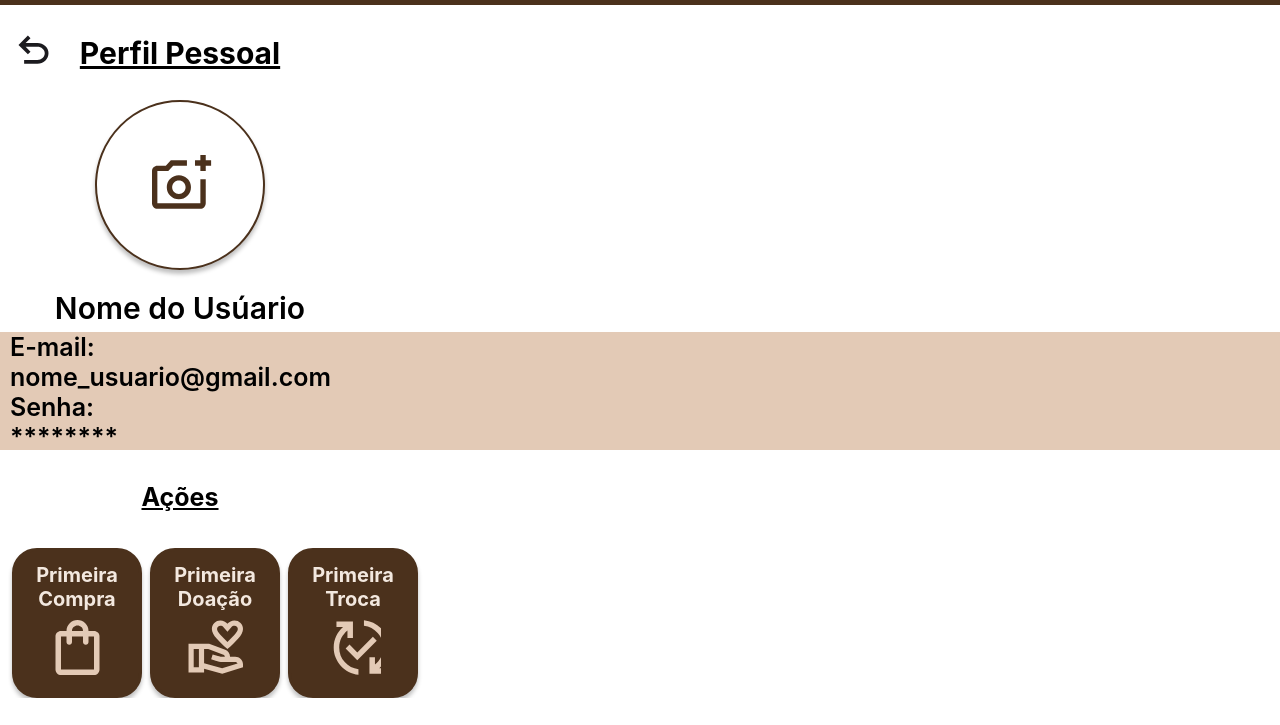
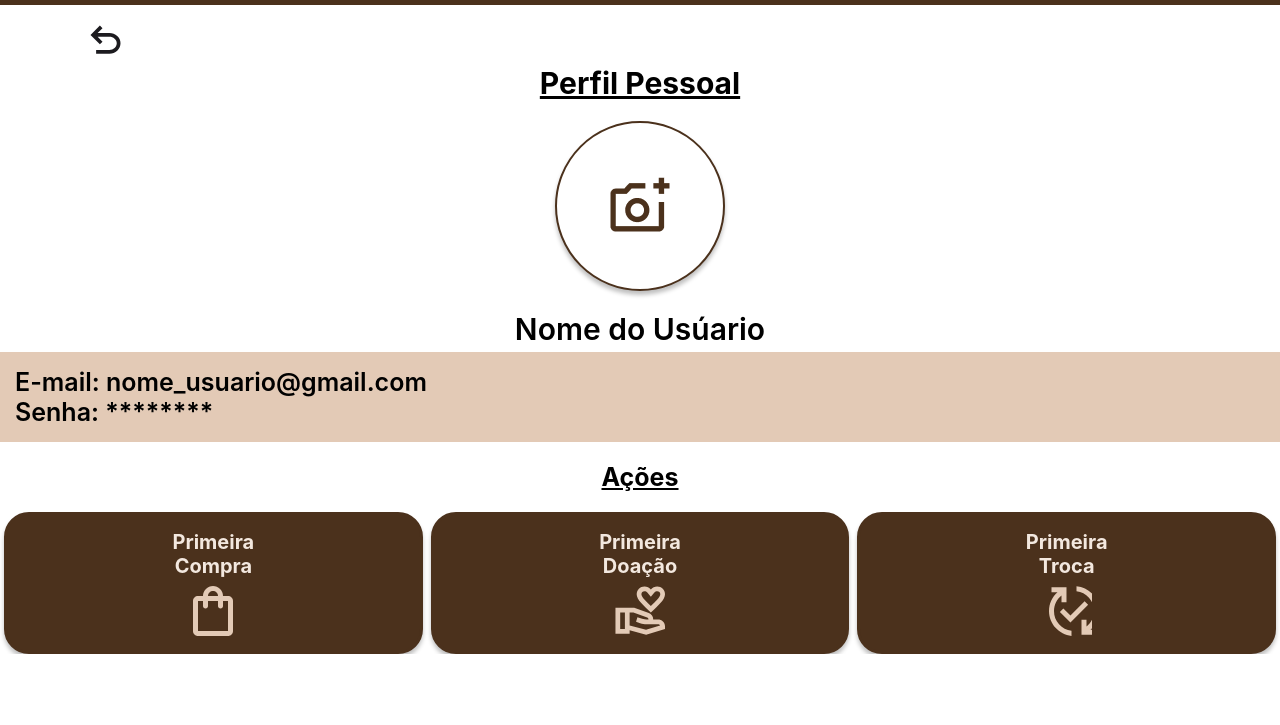
Before and after one commit to debora28122002/Sebook-Livros-Usados, a plain HTML site: page PerfilPessoal.html in a window 1280 px wide. Shown: the part 75-800 px from the top of the page. Drawn offline with Linux system fonts and the light colour scheme.

Commit message:
mais alterações

```diff
--- a/PerfilPessoal.html
+++ b/PerfilPessoal.html
@@ -28,6 +28,7 @@
             </div>
         </a>
     </header>
+    <main>
         <a href="IntroduçãoUser.html">
             <div id="touchVoltar">
                 <svg id="voltar" width="31" height="29" viewBox="0 0 31 29" fill="none" xmlns="http://www.w3.org/2000/svg">
@@ -37,22 +38,20 @@
                 </svg>
             </div>
         </a>
-    <div id="titulo">Perfil Pessoal</div>
+        <div class="position">
+            <div id="titulo">Perfil Pessoal</div><br>
             <div id="bordex">
-        <svg id="camera" width="60" height="54" viewBox="0 0 60 54" fill="none" xmlns="http://www.w3.org/2000/svg">
-            <path
-                d="M48.3673 16.1224V10.7483H42.9932V5.37415H48.3673V0H53.7415V5.37415H59.1156V10.7483H53.7415V16.1224H48.3673ZM5.37415 53.7415C3.89626 53.7415 2.63109 53.2153 1.57866 52.1628C0.526219 51.1104 0 49.8452 0 48.3673V16.1224C0 14.6446 0.526219 13.3794 1.57866 12.327C2.63109 11.2745 3.89626 10.7483 5.37415 10.7483H13.8384L18.8095 5.37415H34.932V10.7483H21.1607L16.2568 16.1224H5.37415V48.3673H48.3673V24.1837H53.7415V48.3673C53.7415 49.8452 53.2153 51.1104 52.1628 52.1628C51.1104 53.2153 49.8452 53.7415 48.3673 53.7415H5.37415ZM26.8707 44.3367C30.2296 44.3367 33.0846 43.1611 35.4358 40.8099C37.787 38.4588 38.9626 35.6037 38.9626 32.2449C38.9626 28.8861 37.787 26.031 35.4358 23.6798C33.0846 21.3287 30.2296 20.1531 26.8707 20.1531C23.5119 20.1531 20.6569 21.3287 18.3057 23.6798C15.9545 26.031 14.7789 28.8861 14.7789 32.2449C14.7789 35.6037 15.9545 38.4588 18.3057 40.8099C20.6569 43.1611 23.5119 44.3367 26.8707 44.3367ZM26.8707 38.9626C24.9898 38.9626 23.3999 38.3132 22.1012 37.0145C20.8024 35.7157 20.1531 34.1258 20.1531 32.2449C20.1531 30.3639 20.8024 28.7741 22.1012 27.4753C23.3999 26.1766 24.9898 25.5272 26.8707 25.5272C28.7517 25.5272 30.3416 26.1766 31.6403 27.4753C32.9391 28.7741 33.5884 30.3639 33.5884 32.2449C33.5884 34.1258 32.9391 35.7157 31.6403 37.0145C30.3416 38.3132 28.7517 38.9626 26.8707 38.9626Z"
-                fill="#4B311C" />
-        </svg>
-    </div>
+                <label for="file-input">
+                    <img src="img/camera.png" alt="Imagem para upload" id="camera">
+                </label>
+                <input id="file-input" type="file" accept="image/*" hidden>
+            </div><br>
             <div id="userName">Nome do Usúario</div>
             <a href="EditarPerfilUser.html">
                 <div id="fundo">
                     <div id="dados">
-                E-mail:<br>
-                nome_usuario@gmail.com<br>
-                Senha:<br>
-                ********
+                        E-mail: nome_usuario@gmail.com<br>
+                        Senha: ********
                     </div>
                 </div>
             </a>
@@ -101,6 +100,23 @@
                     </div>
                 </div>
             </div>
+        </div><br>
+    </main>
+    <script>
+        const imageInput = document.getElementById('file-input');
+        const myImage = document.getElementById('camera');
+        imageInput.addEventListener('change', function() {
+        const selectedImage = imageInput.files[0];
+        if (selectedImage) {
+            const reader = new FileReader();
+            reader.onload = function(event) {
+                myImage.src = event.target.result;
+                myImage.style.borderRadius = '100%'
+            };
+            reader.readAsDataURL(selectedImage);
+        }
+        });
+    </script>
 </body>
 
 </html>
--- a/css/PerfilPessoal.css
+++ b/css/PerfilPessoal.css
@@ -1,147 +1,128 @@
 body {
-    width: 100%;
-    height: 100%;
+    font-family: 'Inter';
+    font-style: normal;
 }
 
-#touchVoltar {
-    position: absolute;
+#touchVolta {
     width: 45px;
     height: 45px;
+    position: absolute;
     left: 15px;
-    top: 107px;
 }
-
 #voltar{
     position: absolute;
     left: 7%;
-    top: 6%;
+    top: 20px;
+}
+.position{
+    margin-top: 60px;
+}
+main{
+    position: absolute;
+    width: 100%;
+    height: 60%;
+    top: 10%;
+    right: 0%;
+    left: 0%;
 }
 #titulo{
-    position: absolute;
-width: 206px;
-height: 46px;
-left: 77px;
-top: 110px;
-font-family: 'Inter';
-font-style: normal;
     font-weight: 700;
     font-size: 30px;
     line-height: 36px;
-text-align: center;
     text-decoration-line: underline;
     color: #000000;
+    text-align: center;
 }
 #bordex{
     box-sizing: border-box;
     border-radius: 100%;
-position: absolute;
     width: 170px;
     height: 170px;
-left: 95px;
-top: 175px;
     background: #FFFFFF;
     border: 2px solid #4B311C;
     box-shadow: 0px 4px 4px rgba(0, 0, 0, 0.25);
+    display: flex;
+    align-items: center;
+    justify-content: center;
+    margin: 0 auto;
 }
 #camera{
-    position: absolute;
-    top: 53px;
-    left: 55px;
+    max-width: 160px;
+    max-height: 160px;
 }
 #userName{
-    position: absolute;
-width: 256px;
-height: 38px;
-left: 52px;
-top: 365px;
-font-family: 'Inter';
-font-style: normal;
     font-weight: 600;
     font-size: 30px;
     line-height: 36px;
+    color: #000000;
     text-align: center;
-
-color: #000000;
+    margin-bottom: 5px;
 }
 #fundo{
-    position: absolute;
     width: 100%;
-height: 118px;
-left: 0px;
-top: 407px;
     background: #E3CAB6;
 }
 #dados{
-    position: absolute;
-width: 273px;
-height: 102px;
-left: 10px;
-top: 0px;
-font-family: 'Inter';
-font-style: normal;
     font-weight: 600;
     font-size: 25px;
     line-height: 30px;
     color: #000000;
+    padding: 15px;
 }
 #act{
-    position: absolute;
-width: 80px;
-height: 34px;
-left: 140px;
-top: 557px;
-font-family: 'Inter';
-font-style: normal;
     font-weight: 700;
     font-size: 25px;
     line-height: 30px;
-text-align: center;
     text-decoration-line: underline;
     color: #000000;
+    text-align: center;
+    padding-top: 20px;
+    padding-bottom: 20px;
 }
 .box{
+    text-align: center;
     margin-left: 4px;
     margin-right: 4px;
+    width: 33%;
+    height: auto;
 }
 .minibox{
     display: flex;
     flex-direction: column;
     box-sizing: border-box;
-position: relative;
-width: 130px;
-height: 150px;
     background: #4B311C;
     border: 3px solid #4B311C;
     box-shadow: 0px 4px 4px rgba(0, 0, 0, 0.25);
     border-radius: 25px;
+    padding: 15px;
     align-items: center;
     justify-content: center;
 }
 .txtMiniBox{
-    position: absolute;
-width: 154px;
-height: 38px;
-top: 12px;
-font-family: 'Inter';
-font-style: normal;
     font-weight: 700;
     font-size: 20px;
     line-height: 24px;
-text-align: center;
     color: #F3E8DF;
+    padding-bottom: 8px;
 }
 .iconMiniBox{
-    position: absolute;
-    bottom: 20px;
-    width: 55px;
-    height: 55px;
+    width: 50px;
+    height: 50px;
 }
 #scroll{
-    position: absolute;
-    top: 623px;
     width: 100%;
     overflow-x: auto;
     white-space: nowrap;
     display: flex;
-    flex-direction: row;
 }
+a{
+    text-decoration: none;
+}
+@media screen and (max-width: 305px) {
+    #dados{
+        font-size: 20px;
+    }
+    #userName{
+        font-size: 25px;
+    }
+}
--- a/css/Sebos.css
+++ b/css/Sebos.css
@@ -50,6 +50,7 @@ main{
     margin-right: auto;
     border: 5px solid #956238;
     border-radius: 100px;
+    box-shadow: 0px 4px 4px rgba(0, 0, 0, 0.25);
 }
 .txtBox {
     font-weight: 600;
```
Also changed, not shown: SeboProfile.html (+4 -4 lines), css/SeboProfile.css (+24 -6 lines). Lines whose indentation alone changed are shown as unchanged.
